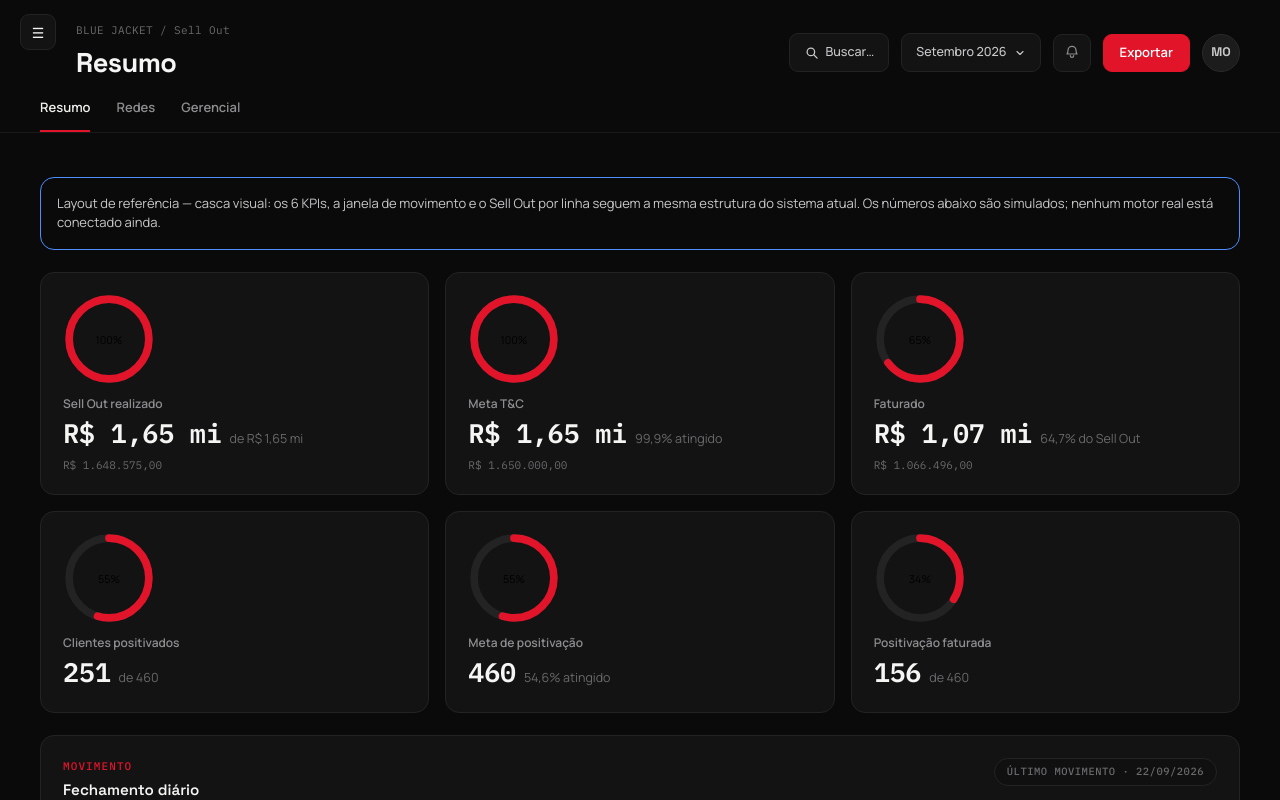
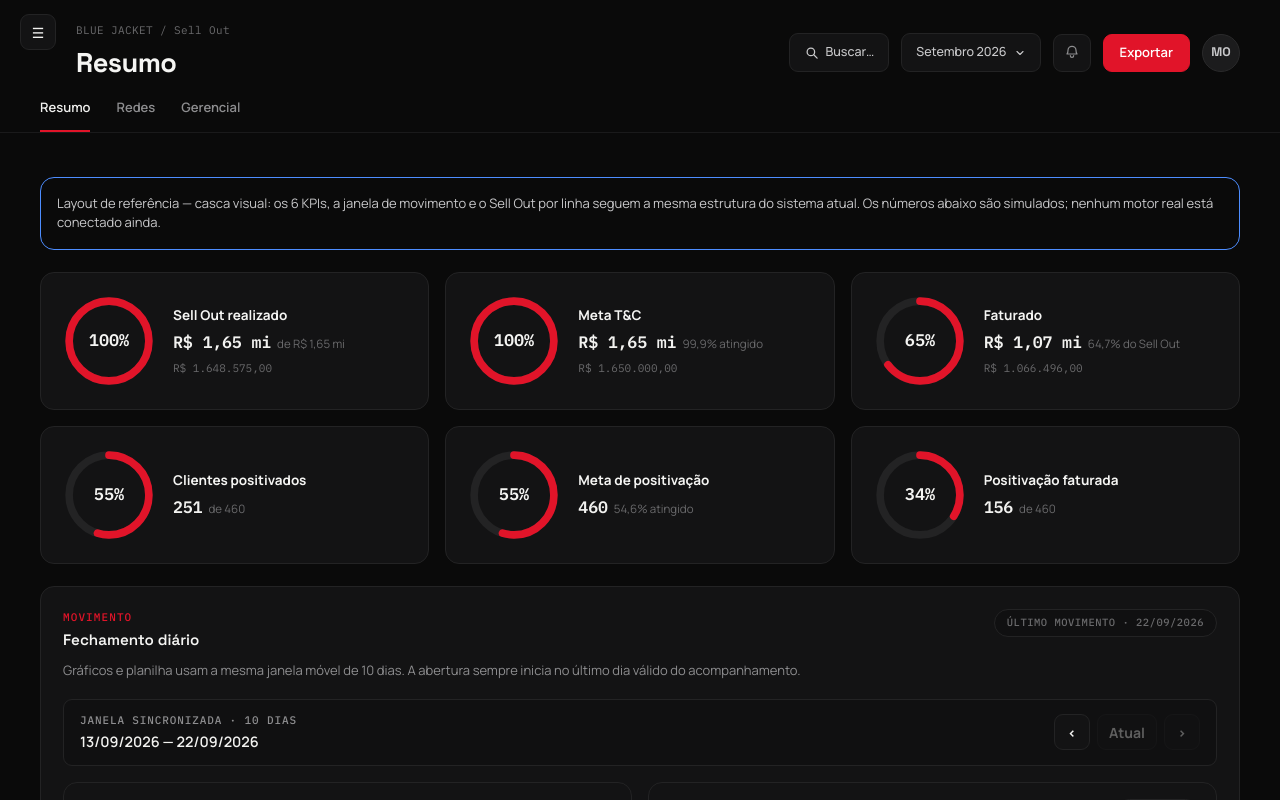
Before and after one commit to luisfernandotriunfante-bit/blue_jacket_v2, a React (Vite) app: page / in a window 1280 px wide. Shown: the top 800 px of the page. Built offline with nearby package versions, Linux system fonts and the light colour scheme.

Commit message:
Refactor KPI card styles and adjust layout
Updated styles for KPI card and related elements.

```diff
--- a/src/theme/panel.css
+++ b/src/theme/panel.css
@@ -27,23 +27,24 @@
 
 .panel-stat-grid { display: grid; grid-template-columns: repeat(auto-fit, minmax(200px, 1fr)); gap: var(--bj-space-4); }
 
-/* KPI card — ported 1:1 from the "Painel PEX" reference: 20px/22px
- * padding, a 12px label row, a big mono value baseline-aligned with a
- * muted inline suffix, and a thin 5px progress bar with no text riding
- * on it (the suffix already carries the percentage). */
+/* KPI card — ported 1:1 from the "Painel PEX" reference's theme-progress
+ * cards: a 92px circular ring (percentage set inside it) sits beside the
+ * label/value/caption text, in a single row, 22px padding all round. */
 .panel-kpi {
   position: relative;
   background: var(--bj-card);
   border: var(--bj-border-width) solid var(--bj-border);
   border-radius: var(--bj-radius-card);
-  padding: 20px 22px;
+  padding: 22px;
   display: flex;
-  flex-direction: column;
-  gap: 10px;
-  min-height: 128px;
+  align-items: center;
+  gap: 18px;
 }
-.panel-kpi-top { display: flex; align-items: center; justify-content: space-between; gap: var(--bj-space-2); }
-.panel-kpi-label { font-size: 12px; font-weight: var(--bj-weight-semibold); color: var(--bj-muted); }
+.panel-kpi-ring { flex-shrink: 0; }
+.panel-kpi-ring-label { font-family: var(--bj-font-mono); font-size: 22px; font-weight: var(--bj-weight-semibold); fill: var(--bj-text-strong); }
+.panel-kpi-body { display: flex; flex-direction: column; gap: 5px; min-width: 0; }
+.panel-kpi-top { display: flex; align-items: center; gap: var(--bj-space-2); flex-wrap: wrap; }
+.panel-kpi-label { font-size: 13.5px; font-weight: var(--bj-weight-bold); color: var(--bj-text-strong); }
 .panel-kpi-badge {
   font-size: 10px;
   font-weight: var(--bj-weight-bold);
@@ -54,21 +55,18 @@
   padding: 3px 8px;
   border-radius: var(--bj-radius-pill);
 }
-.panel-kpi-value-row { display: flex; align-items: baseline; gap: 8px; flex-wrap: wrap; }
+.panel-kpi-value-row { display: flex; align-items: baseline; gap: 6px; flex-wrap: wrap; }
 .panel-kpi-value {
   font-family: var(--bj-font-mono);
-  font-size: clamp(1.3rem, 2.1vw, 2.125rem);
+  font-size: clamp(0.95rem, 1.3vw, 1.15rem);
   font-weight: var(--bj-weight-semibold);
   letter-spacing: -0.01em;
-  color: var(--bj-text-strong);
+  color: var(--bj-text);
   overflow-wrap: anywhere;
 }
 .panel-kpi[data-tone="attention"] .panel-kpi-value { color: var(--bj-red); }
-.panel-kpi-suffix { font-size: 12.5px; color: var(--bj-muted-2); }
+.panel-kpi-suffix { font-size: 11.5px; color: var(--bj-muted-2); }
 .panel-kpi-caption { font-family: var(--bj-font-mono); font-size: 11px; color: var(--bj-muted-2); }
-.panel-kpi-progress { width: 100%; height: 5px; border-radius: 3px; background: var(--bj-border); overflow: hidden; }
-.panel-kpi-progress > span { display: block; height: 100%; border-radius: inherit; background: var(--bj-red); transition: width 0.2s ease; }
-.panel-kpi-progress.is-empty > span { display: none; }
 .panel-kpi[data-tone="attention"] { border-color: rgba(225, 20, 41, 0.35); }
 
 .panel-progress { height: 4px; border-radius: var(--bj-radius-pill); background: rgba(255, 255, 255, 0.05); overflow: hidden; }
```
